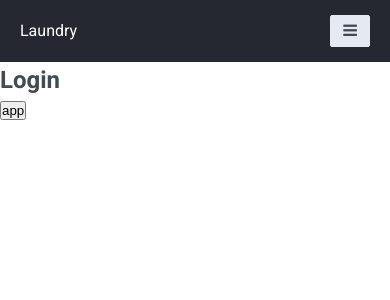
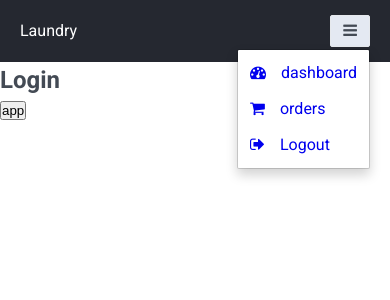
Before and after one commit to KiranMantha/angular4-flex, an Angular app: page /login in a window 390 px wide. Both pictures are taken after a click on the button 350 px from the left and 31 px from the top of the page. Shown: the top 300 px of the page. Built offline with nearby package versions, Linux system fonts and the light colour scheme.

Commit message:
header component updated

```diff
--- a/src/app/header/header.component.html
+++ b/src/app/header/header.component.html
@@ -2,12 +2,15 @@
   <ul id="header-items">
     <li>Laundry</li>
   </ul>
-  <div class="d-mobile dropdown">
-    <button class="button button-link right" dropdown data-toggle="dropdown"><i class="fa fa-bars"></i></button>
-    <ul class="dropdown-menu">
-      <li [routerLinkActive]="['active']"><a [routerLink]="['/dashboard']"><i class="fa fa-tachometer mr-15"></i>dashboard</a></li>
-      <li [routerLinkActive]="['active']"><a [routerLink]="['/orders']"><i class="fa fa-shopping-cart mr-15"></i>orders</a></li>
-      <li><a>test</a></li>
+
+  <div class="d-mobile dropdown" dropdown (onSelected)="selectedItem($event)">
+    <button class="button button-link right" data-toggle="dropdown">
+        <i class="fa fa-bars"></i>
+    </button>
+    <ul dropdownMenu class="dropdown-menu">
+      <li [routerLinkActive]="['active']"><a [routerLink]="['/app', {outlets: { 'appOutlet': ['dashboard'] }}]"><i class="fa fa-tachometer mr-15"></i>dashboard</a></li>
+      <li [routerLinkActive]="['active']"><a [routerLink]="['/app', {outlets: { 'appOutlet': ['orders'] }}]"><i class="fa fa-shopping-cart mr-15"></i>orders</a></li>
+      <li><a [routerLink]="['/login']" [queryParams]="{ logout: true }"><i class="fa fa-sign-out mr-15"></i>Logout</a></li>
     </ul>
   </div>
 </div>
```
